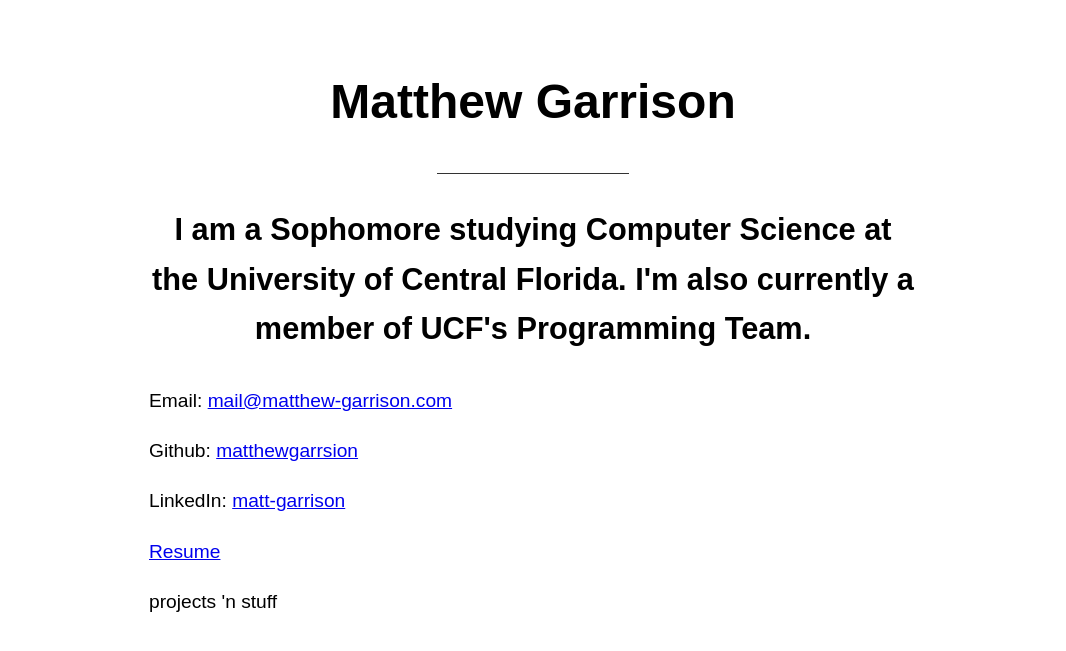
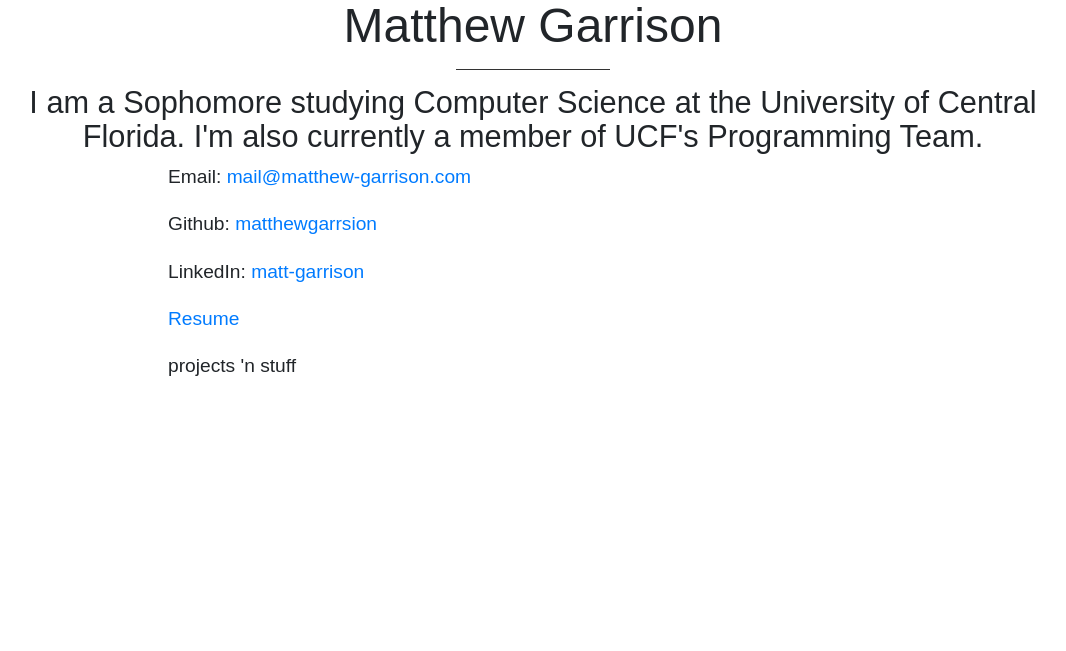
Before and after one commit to matthewgarrison/matthewgarrison.github.io, a Jekyll site: the page built from index.md, in a window 1280 px wide. Shown: the top 651 px of the page, without its empty margins (107-1173 px from the left). Built offline with Jekyll 4.4.1, drawn with Linux system fonts in a browser that asks for light colours; nearby versions of some CDN libraries.

Commit message:
Add basic BootStrap formmating

```diff
--- a/_includes/header.html
+++ b/_includes/header.html
@@ -1,10 +1,17 @@
 <!DOCTYPE html>
 <html>
 	<head>
+		<html lang="en">
+		<meta charset="utf-8">
+		<meta name="viewport" content="width=device-width, initial-scale=1">
 		<title>Matthew Garrison</title>
-		<meta name="viewport" content="width=device-width, initial-scale=1, shrink-to-fit=no">
 
-        <!-- Styles -->
+		<!-- BootStrap -->
+		<link rel="stylesheet" href="https://maxcdn.bootstrapcdn.com/bootstrap/4.0.0-beta/css/bootstrap.min.css" integrity="sha384-/Y6pD6FV/Vv2HJnA6t+vslU6fwYXjCFtcEpHbNJ0lyAFsXTsjBbfaDjzALeQsN6M" crossorigin="anonymous">
+		<script src="https://code.jquery.com/jquery-3.2.1.slim.min.js" integrity="sha384-KJ3o2DKtIkvYIK3UENzmM7KCkRr/rE9/Qpg6aAZGJwFDMVNA/GpGFF93hXpG5KkN" crossorigin="anonymous"></script>
+
+		<!-- Styles -->
 		<link rel="stylesheet" type="text/css" href="/css/main.css">
+
 	</head>
 	<body>
--- a/_includes/landing.html
+++ b/_includes/landing.html
@@ -1,4 +1,4 @@
-<div class="landing">
+<div class="landing center-contents">
 	<h1>Matthew Garrison</h1>
 	<hr>
 	<h3>I am a Sophomore studying Computer Science at the University of Central Florida. I'm also currently a member of UCF's Programming Team.</h3>
--- a/_layouts/default.html
+++ b/_layouts/default.html
@@ -1,9 +1,25 @@
 {% include header.html %}
 
-<div class="col-xs-8 col-xs-offset-2">
-	{% include landing.html %}
-	{% include contact.html %}
-	{% include projects.html %}
+<div class="container">
+	<div class="row">
+		<div class="col">
+			{% include landing.html %}
+		</div>
+	</div>
+	<div class="row justify-content-center">
+		<div class="col-8">
+			<div class="row">
+				<div class="col">
+					{% include contact.html %}
+				</div>
+			</div>
+			<div class="row">
+				<div class="col">
+					{% include projects.html %}
+				</div>
+			</div>
+		</div>
+	</div>
 </div>
 
 {% include footer.html %}
--- a/css/main.css
+++ b/css/main.css
@@ -1,13 +1,10 @@
 body{
-    margin:1em auto;
-    max-width:40em;
-    padding:0.62em;
+/*    margin: 0; !important
+    padding: 0; !important*/
     font:1.2em/1.62 sans-serif;
 }
 .landing {
-    margin: 0px;
-    padding: 0px;
-    text-align:center;
+
 }
 .landing > h1 {
     font-size:2.5em;
@@ -18,6 +15,9 @@
 .landing > hr {
     border: none;
     height: 1px;
-    width: 10em;
+    width: 8em;
     background-color: #333;
 }
+.center-contents {
+    text-align:center;
+}
```
Also changed, not shown: _includes/projects.html (line endings or trailing spaces).
